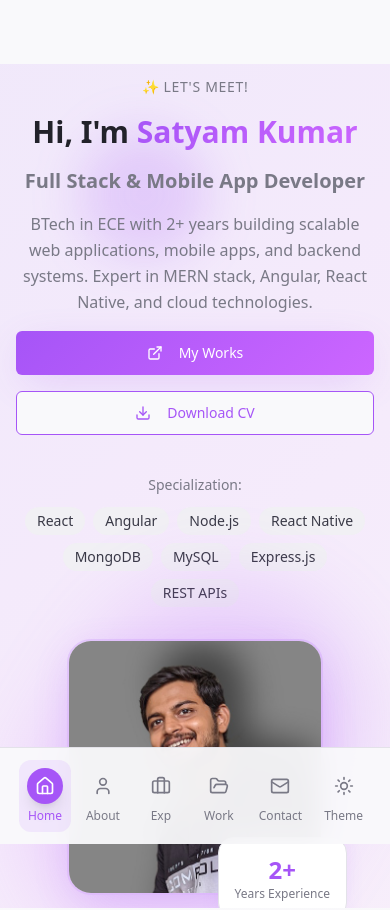
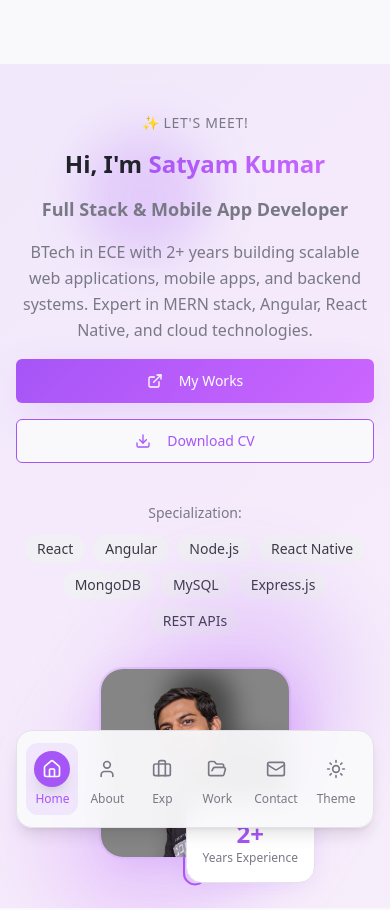
Before and after one commit to Satyamk001/portfolio, a React (Vite) app: page / in a window 390 px wide. Shown: the top 910 px of the page. Built offline with nearby package versions, Linux system fonts and the light colour scheme.

Commit message:
Fix navbar and hero responsiveness
Update navbar to float at the bottom and adjust its width.
Fix hero section responsiveness to ensure experience is visible on small screens.

```diff
--- a/src/components/ExperienceSection.tsx
+++ b/src/components/ExperienceSection.tsx
@@ -80,7 +80,7 @@ const TimelineCard = ({ experience, index, totalCards }: { experience: typeof ex
           ease: [0.25, 0.25, 0, 1],
           delay: 0.1
         }}
-        className={`relative w-full lg:w-1/2 ${isEven ? 'lg:pr-8' : 'lg:pl-8 lg:ml-auto'} mb-16 lg:mb-32`}
+        className={`relative w-full lg:w-1/2 ${isEven ? 'lg:pr-8' : 'lg:pl-8 lg:ml-auto'} mb-8 sm:mb-12 lg:mb-32`}
       >
         {/* Connection Line to Timeline */}
         <motion.div
@@ -160,7 +160,7 @@ const TimelineCard = ({ experience, index, totalCards }: { experience: typeof ex
 
 export const ExperienceSection = () => {
   return (
-    <section id="experience" className="py-20 px-4 sm:px-6 lg:px-8 relative overflow-hidden">
+    <section id="experience" className="py-16 sm:py-20 px-4 sm:px-6 lg:px-8 relative overflow-hidden">
       {/* Background decoration */}
       <div className="absolute inset-0 bg-gradient-to-b from-transparent via-primary/5 to-transparent" />
 
@@ -170,9 +170,9 @@ export const ExperienceSection = () => {
           whileInView={{ opacity: 1, y: 0 }}
           viewport={{ once: true }}
           transition={{ duration: 0.6 }}
-          className="text-center mb-16 lg:mb-24"
+          className="text-center mb-12 sm:mb-16 lg:mb-24"
         >
-          <h2 className="text-3xl sm:text-4xl md:text-5xl lg:text-6xl font-bold mb-6">
+          <h2 className="text-2xl sm:text-3xl md:text-4xl lg:text-5xl font-bold mb-4 sm:mb-6">
             Work <span className="bg-gradient-primary bg-clip-text text-transparent">Experience</span>
           </h2>
           <p className="text-muted-foreground text-base sm:text-lg max-w-2xl mx-auto">
--- a/src/components/HeroSection.tsx
+++ b/src/components/HeroSection.tsx
@@ -33,7 +33,7 @@ export const HeroSection = ({ scrollToSection }: HeroSectionProps) => {
         />
       </div>
 
-      <div className="container mx-auto px-4 sm:px-6 lg:px-8 grid lg:grid-cols-2 gap-8 lg:gap-12 items-center relative z-10">
+      <div className="container mx-auto px-4 sm:px-6 lg:px-8 grid grid-cols-1 lg:grid-cols-2 gap-8 lg:gap-12 items-center relative z-10">
         {/* Text Content */}
         <motion.div
           initial={{ opacity: 0, x: -50 }}
@@ -54,7 +54,7 @@ export const HeroSection = ({ scrollToSection }: HeroSectionProps) => {
             initial={{ opacity: 0, y: 20 }}
             animate={{ opacity: 1, y: 0 }}
             transition={{ delay: 0.3, duration: 0.6 }}
-            className="text-3xl sm:text-4xl md:text-5xl lg:text-6xl xl:text-7xl font-bold leading-tight"
+            className="text-2xl sm:text-3xl md:text-4xl lg:text-5xl xl:text-6xl font-bold leading-tight"
           >
             Hi, I'm{" "}
             <span className="bg-gradient-primary bg-clip-text text-transparent">
@@ -66,7 +66,7 @@ export const HeroSection = ({ scrollToSection }: HeroSectionProps) => {
             initial={{ opacity: 0, y: 20 }}
             animate={{ opacity: 1, y: 0 }}
             transition={{ delay: 0.4, duration: 0.6 }}
-            className="text-xl sm:text-2xl md:text-3xl font-semibold text-muted-foreground"
+            className="text-lg sm:text-xl md:text-2xl font-semibold text-muted-foreground"
           >
             Full Stack & Mobile App Developer
           </motion.h2>
@@ -156,7 +156,7 @@ export const HeroSection = ({ scrollToSection }: HeroSectionProps) => {
             <img
               src={profileImage}
               alt="Satyam Kumar"
-              className="w-64 h-64 sm:w-80 sm:h-80 lg:w-96 lg:h-96 rounded-3xl object-cover shadow-elegant border-2 border-primary/20"
+              className="w-48 h-48 sm:w-64 sm:h-64 md:w-80 md:h-80 lg:w-96 lg:h-96 rounded-3xl object-cover shadow-elegant border-2 border-primary/20"
             />
 
             {/* Floating Badge */}
--- a/src/components/Navbar.tsx
+++ b/src/components/Navbar.tsx
@@ -163,14 +163,15 @@ export const Navbar = ({ activeSection, setActiveSection }: NavbarProps) => {
         </motion.div>
       )}
 
-      {/* Mobile Bottom Navigation */}
+      {/* Mobile Bottom Navigation - Floating */}
       <motion.nav
         initial={{ y: 100, opacity: 0 }}
         animate={{ y: 0, opacity: 1 }}
         transition={{ duration: 0.6 }}
-        className="lg:hidden fixed bottom-0 left-0 right-0 z-50 bg-background/95 backdrop-blur-md border-t border-border"
+        className="lg:hidden fixed bottom-4 left-4 right-4 z-50"
       >
-        <div className="flex items-center justify-around px-4 py-3">
+        <div className="bg-background/95 backdrop-blur-md border border-border rounded-2xl shadow-lg px-2 py-3">
+          <div className="flex items-center justify-around">
           {navItems.map((item) => {
             const Icon = item.icon;
             const isActive = activeSection === item.id;
@@ -215,6 +216,7 @@ export const Navbar = ({ activeSection, setActiveSection }: NavbarProps) => {
             </div>
             <span className="text-xs font-medium text-muted-foreground">Theme</span>
           </motion.button>
+          </div>
         </div>
       </motion.nav>
     </>
--- a/src/pages/Index.tsx
+++ b/src/pages/Index.tsx
@@ -40,7 +40,7 @@ const Index = () => {
   return (
     <div className="min-h-screen bg-background">
       <Navbar activeSection={activeSection} setActiveSection={setActiveSection} />
-      <div className="pt-16 lg:pt-20 pb-20 lg:pb-0">
+      <div className="pt-16 lg:pt-20 pb-24 lg:pb-0">
         <HeroSection scrollToSection={scrollToSection} />
         <AboutSection />
         <ExperienceSection />
```
